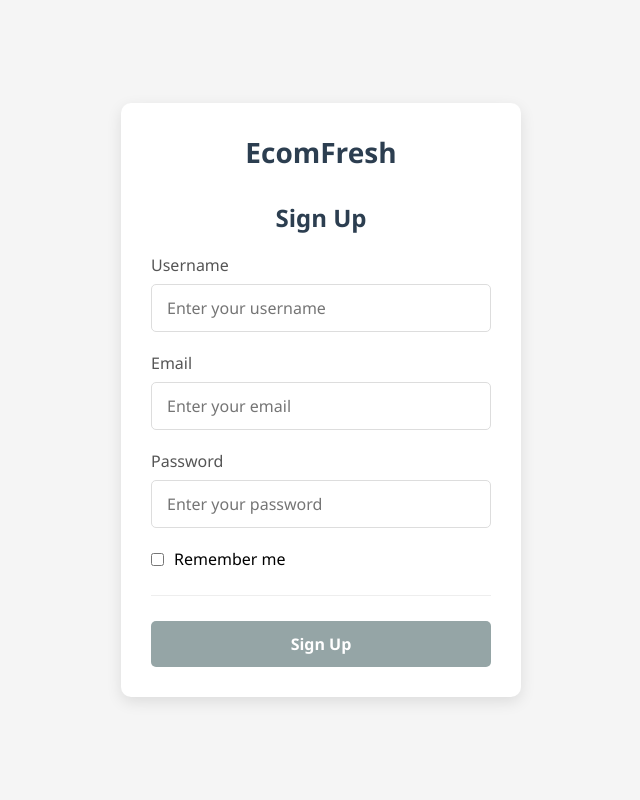
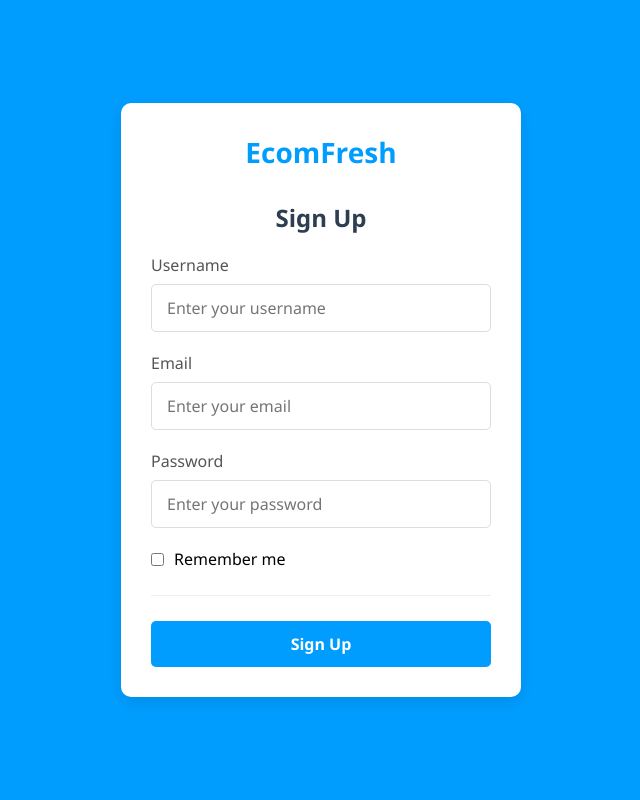
Before and after one commit to StuwiePB/EcomFresh, a Laravel app: template resources/views/signuppage.blade.php in a window 1280 px wide. Shown: the whole page, without its empty margins (319-959 px from the left). Run offline with Laravel 12, Linux system fonts and the light colour scheme; the template is opened without the code that fills it, so the values that code supplies are empty; some libraries are stand-ins or nearby versions.

Commit message:
changed page colors

```diff
--- a/resources/views/signuppage.blade.php
+++ b/resources/views/signuppage.blade.php
@@ -13,7 +13,7 @@
         }
 
         body {
-            background-color: #f5f5f5;
+            background-color: #009DFF;
             display: flex;
             justify-content: center;
             align-items: center;
@@ -36,7 +36,7 @@
         }
 
         .logo h1 {
-            color: #2c3e50;
+            color: #009DFF;
             font-size: 28px;
             font-weight: 700;
         }
@@ -108,7 +108,7 @@
         }
 
         .signup-button:disabled {
-            background-color: #95a5a6;
+            background-color: #009DFF;
             cursor: not-allowed;
         }
     </style>
```
